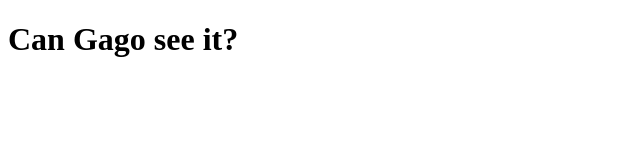
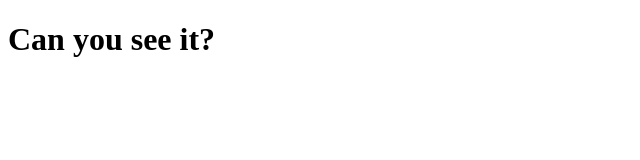
Before and after one commit to ThisisMandeep/ThisisMandeep.github.io, a website: page index.html in a window 1280 px wide. Shown: the whole page, without its empty margins (0-640 px from the left). Drawn offline with Linux system fonts and the light colour scheme.

Commit message:
changed message

```diff
--- a/index.html
+++ b/index.html
@@ -2,6 +2,6 @@
 <html>
     <head></head>
     <Body>
-        <h1>Can Gago see it?</h1>
+        <h1>Can you see it?</h1>
     </Body>
 </html>
```
